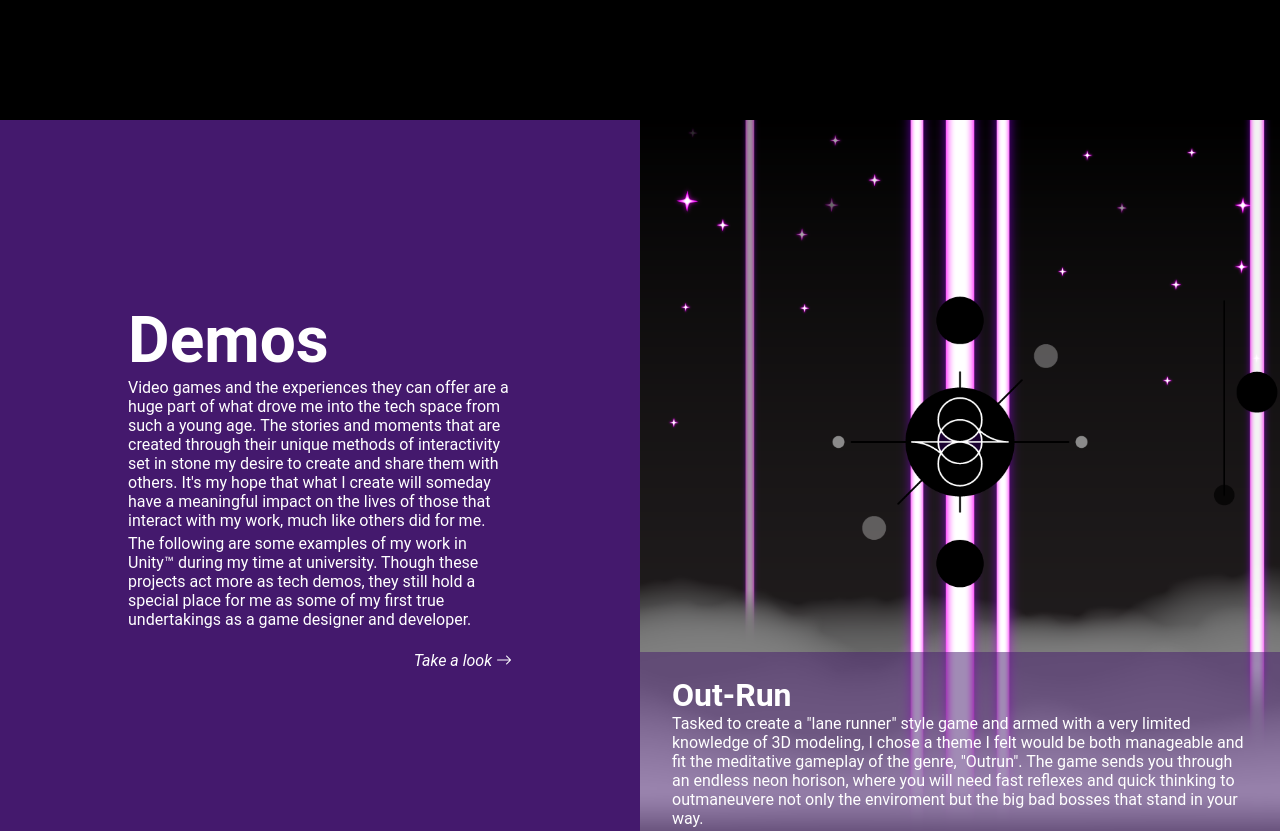
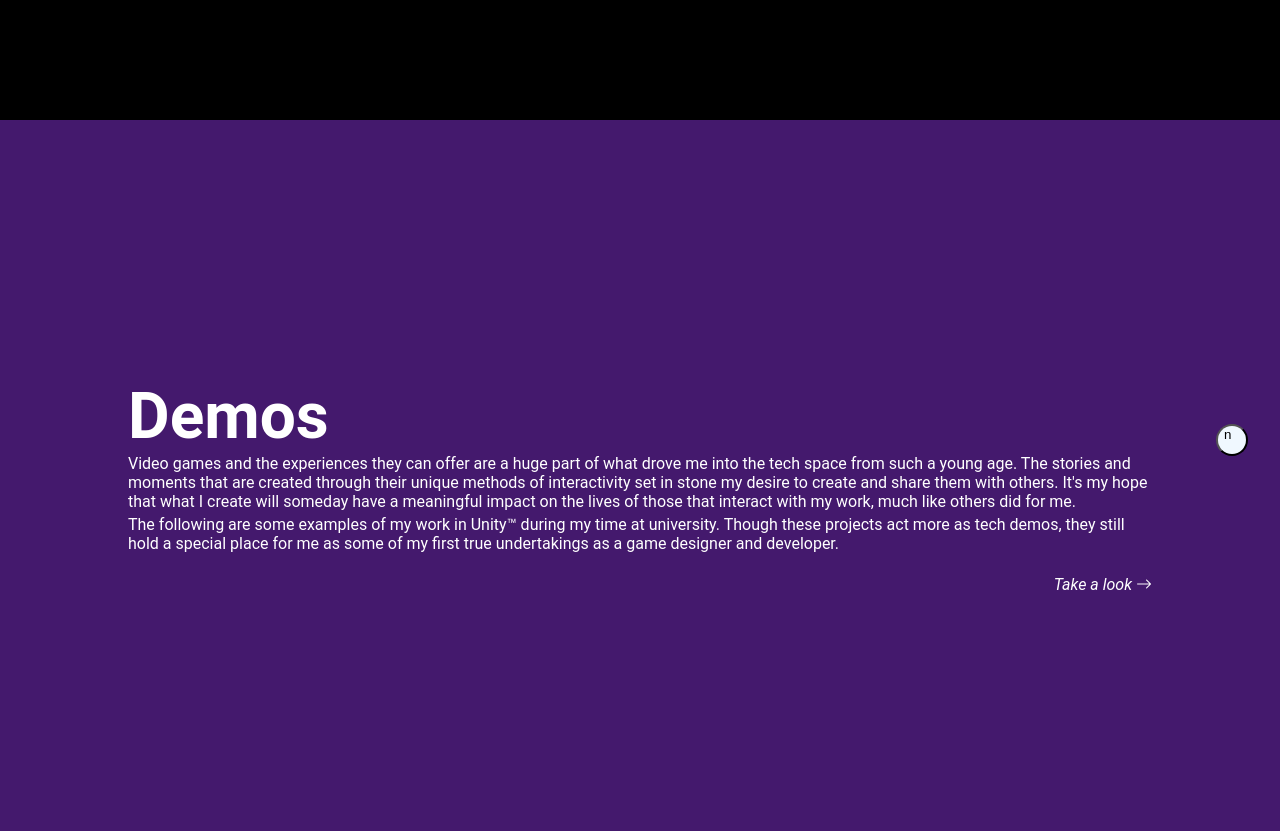
Before and after one commit to Tristand1506/indigo_black.github.io, a plain HTML site: page index.html in a window 1280 px wide. Shown: the part 680-1511 px from the top of the page. Drawn offline with nearby package versions, Linux system fonts and the light colour scheme.

Commit message:
this was a mess but im pushing it anyway incase i to use this workflow again at some point.

```diff
--- a/index.html
+++ b/index.html
@@ -8,6 +8,7 @@
   <link rel="stylesheet" href="web.css">
   <link rel="stylesheet" href="https://cdn.jsdelivr.net/npm/bootstrap-icons@1.11.3/font/bootstrap-icons.min.css">
   <title>Indigo_Black Portfolio</title>
+
 </head>
 
 <body>
@@ -15,11 +16,11 @@
   <nav class="nav-bar drop-shadow">
     <div class="nav-flair"></div>
     <ul class="nav-list">
-      <li class="nav-item"><a href="#About">About</a></li>
-      <li class="nav-item"><a href="#Demos">Demos</a></li>
-      <li class="nav-item"><a href="#3D">3D</a></li>
-      <li class="nav-item"><a href="#Illustration">Illustration</a></li>
-      <li class="nav-item"><a href="#Narrative">Narrative</a></li>
+      <li class="nav-item"><a href="#about">About</a></li>
+      <li class="nav-item"><a href="#demos">Demos</a></li>
+      <li class="nav-item"><a href="#3d">3D</a></li>
+      <li class="nav-item"><a href="#illustration">Illustration</a></li>
+      <li class="nav-item"><a href="#narrative">Narrative</a></li>
     </ul>
     <div class="nav-flair"></div>
   </nav>
@@ -53,11 +54,11 @@
       </div>
     </section>
 
-    <section id="Demos" class="snap-section">
-      <div class="horisontal-scroller">
-        <!-- ADD BUTTONS HERE -->
-        <div class="scroll-container padded">
-          <div class="text-group">
+    <section id="demos" class="snap-section">
+      <div class="horisontal-carousel">
+
+        <div class="carousel-container">
+          <div class="text-group padded">
             <h1>Demos</h1>
             <p>
               Video games and the experiences they can offer are a huge part of what drove me into the tech space from such a young age.
@@ -74,7 +75,7 @@
           </div>
         </div>
 
-        <div class="scroll-container">
+        <div class="carousel-container">
           <div class="showcase-group">
             <img class="showcase-image" src="src\Background.png" alt="">
             <div class="showcase-text">
@@ -87,7 +88,7 @@
           </div>
         </div>
 
-        <div class="scroll-container">
+        <div class="carousel-container">
           <div class="showcase-group">
             <img src="src\Background.png" alt="">
             <div class="showcase-text">
@@ -99,11 +100,14 @@
             </div>
           </div>
         </div>
-          <!-- ADD BUTTONS HERE -->
+      </div>
+      <div class="carousel-nav">
+        <button onclick="prev(demoCarousel)" class="carousel-button left">p</button>
+        <button onclick="next(demoCarousel)" class="carousel-button right">n</button>
       </div>
     </section>
-
-    <section id="3D" class="snap-section">
+    <script type="text/javascript" src="web.js"></script>
+    <!-- <section id="3d" class="snap-section">
         <div class="horisontal-scroller">
           <div class="scroll-container padded">
             <div class="text-group">
@@ -137,7 +141,7 @@
         </div>
       </section>
 
-      <section id="Illustration" class="snap-section">
+      <section id="illustration" class="snap-section">
         <div class="horisontal-scroller">
           <div class="scroll-container padded">
             <div class="text-group">
@@ -171,7 +175,7 @@
       </div>
     </section>
 
-    <section id="Narrative" class="snap-section">
+    <section id="narrative" class="snap-section">
       <div class="horisontal-scroller">
         <div class="scroll-container padded">
           <div class="text-group">
@@ -181,9 +185,8 @@
           </div>
         </div>
       </div>
-    </section>
+    </section> -->
   </main>
-
   <footer>
     <h3>Links</h3>
     <div class="footer-flair"></div>
--- a/web.css
+++ b/web.css
@@ -249,21 +249,68 @@ footer{
   width: 100%;
   scrollbar-width: none;
 }
+.horisontal-carousel{
+  display: flex;
+  width: 100%;
+  height: 100%;
+}
 
-.scroll-container{
+.carousel-container{
   box-sizing: border-box;
   display: flex;
   flex-direction: column;
   position: relative;
   scroll-snap-align: start;
   margin: 0;
-
+  width: 0%;
+  left: 0;
+  right: 0;
   align-items: center;
   justify-content: center;
   overflow-y: hidden;
+  /* transition: left 0.25s ,right 0.25s; */
+  transition: transform 0.25s;
 }
 .padded{
   padding: 10vw;
+}
+
+
+.inactive-left{
+  transform: translate(-100vw);
+  /* left: -100vw; */
+}
+.inactive-right{
+  transform: translate(100vw);
+  /* right: -100vw; */
+}
+.active-item{
+  width: 100%;
+}
+
+.carousel-button{
+  background-color: aliceblue;
+  position: absolute;
+  bottom: 50vh;
+  border-radius: 50%;
+  width: 2rem;
+  height: 2rem;
+}
+
+.left{
+  left: 2rem;
+}
+.right{
+  right: 2rem;
+}
+
+.scroll-nav{
+  display: flex;
+  position: absolute;
+  width: 1rem;
+  bottom: 50%;
+  border-radius: 50%;
+  background-color: white;
 }
 
 .text-group{
@@ -271,6 +318,7 @@ footer{
   flex-direction: column;
   justify-content: center;
   text-wrap-mode: wrap;
+  overflow: hidden;
   flex: 1;
 }
 
@@ -447,4 +495,8 @@ footer{
        grid-auto-flow: row;
      }
    }
+
+
+
+
 }
--- a/web.js
+++ b/web.js
@@ -0,0 +1,74 @@
+class HorzisontalCarousel{
+
+    el = null;
+    items = [];
+    activeItemIndex = 0;
+    navLeft = null;
+    navRight = null;
+
+    constructor(el){
+        this.el = el;
+        this.items = el.getElementsByClassName("carousel-container");
+        this.navLeft = el.getElementsByClassName("left")[0];
+        this.navRight = el.getElementsByClassName("right")[0];
+
+        this.init();
+        console.log(this);
+    }
+
+    init() {
+        this.navRight.addEventListener("onClick", this.next());
+        this.navLeft.addEventListener("onClick", this.prev());
+        this.activeItemIndex = 0;
+        this.items[this.activeItemIndex].classList.toggle("active-item")
+        for (let i = this.activeItemIndex+1; i < this.items.length; i++) {
+            this.items[i].classList.toggle("inactive-right");
+        }
+        this.navLeft.style.display = "none";
+        this.navRight.style.display = "flex";
+    }
+
+    next(){
+        this.items[this.activeItemIndex].classList.toggle("inactive-left");
+        this.items[this.activeItemIndex].classList.toggle("active-item");
+        this.activeItemIndex = this.activeItemIndex + 1;
+        this.items[this.activeItemIndex].classList.toggle("active-item");
+        this.items[this.activeItemIndex].classList.toggle("inactive-right");
+        if(this.activeItemIndex >= this.items.length-1){
+            this.navRight.style.display = "none";
+        }
+        else{
+            this.navLeft.style.display = "flex";
+            this.navRight.style.display = "flex";
+        }
+        console.log("Next Clicked, Index is now: " + this.activeItemIndex)
+    }
+    prev(){
+        console.log(this)
+        this.items[this.activeItemIndex].classList.toggle("inactive-right");
+        this.items[this.activeItemIndex].classList.toggle("active-item");
+        this.activeItemIndex = this.activeItemIndex - 1;
+        this.items[this.activeItemIndex].classList.toggle("active-item");
+        this.items[this.activeItemIndex].classList.toggle("inactive-left");
+
+        if(this.activeItemIndex <= 0){
+            this.navLeft.style.display = "none";
+        }
+        else{
+            this.navLeft.style.display = "flex";
+            this.navRight.style.display = "flex";
+        }
+        console.log("Prev Clicked, Index is now: " + this.activeItemIndex)
+    }
+
+}
+
+function next(carousel){
+    carousel.next();
+}
+function prev(carousel){
+    carousel.prev();
+}
+    const demos = document.getElementById("demos");
+
+demoCarousel = new HorzisontalCarousel(demos);
```
